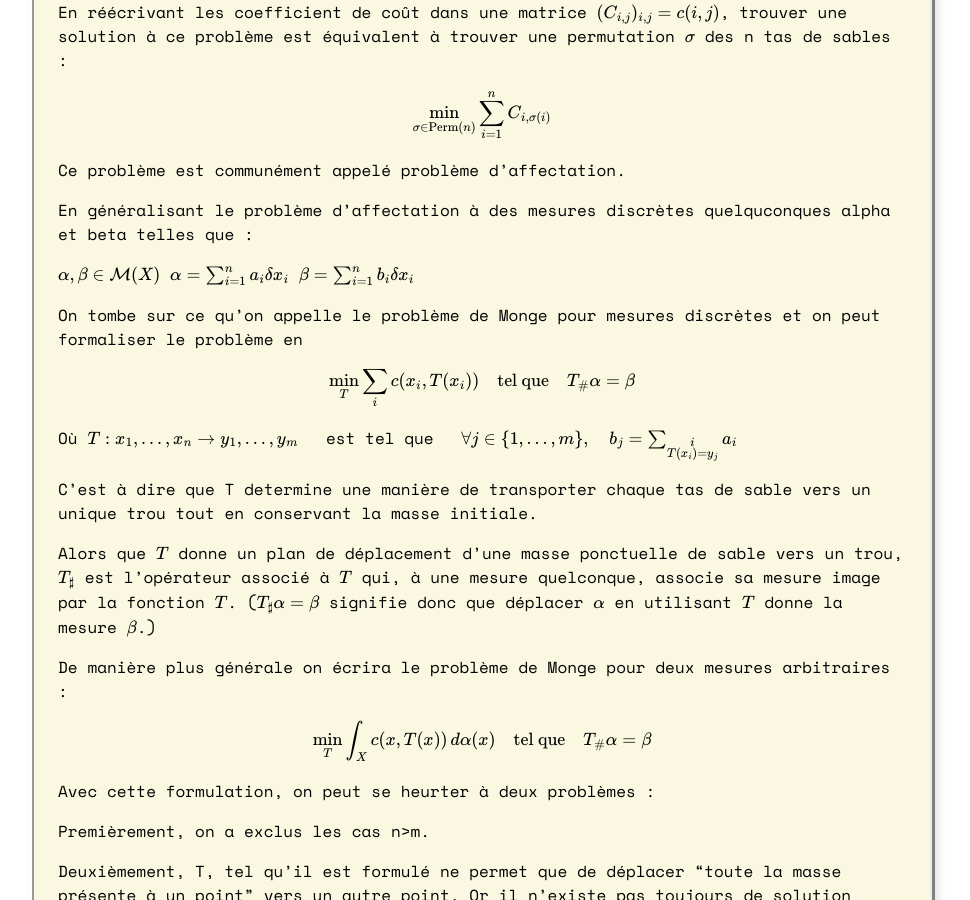
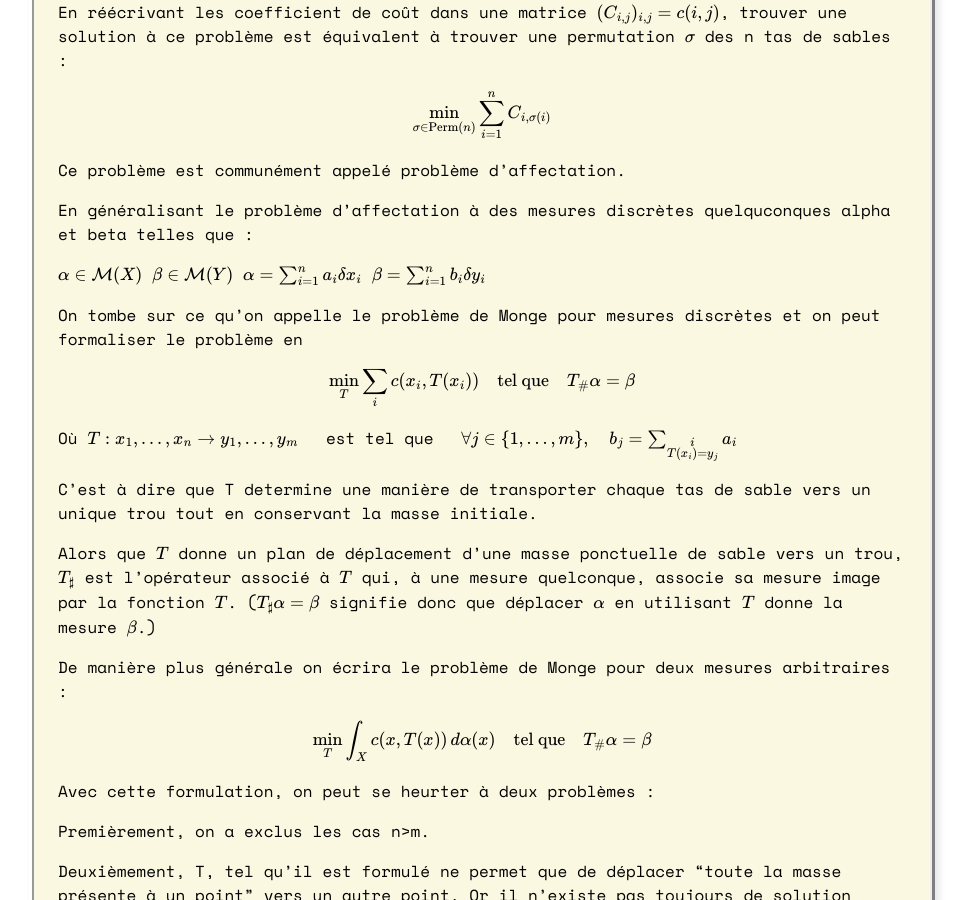
Before and after one commit to 3imaginaryboys3/3imaginaryboys3.github.io, a Jekyll site: the page built from _posts/2025-07-19-du-probl-me-de-transport-la-distance-de-gromov-wassertein.md, in a window 1280 px wide and 900 px high, scrolled down 2015 px. Shown: the whole window, without its empty margins (158-1128 px from the left). Built offline with Jekyll 4.4.1, drawn with Linux system fonts in a browser that asks for light colours; some web fonts are replaced; comment, search, counter and statistics services are not loaded.

Commit message:
Update 2025-07-19-du-probl-me-de-transport-la-distance-de-gromov-wassertein.md

```diff
--- a/_posts/2025-07-19-du-probl-me-de-transport-la-distance-de-gromov-wassertein.md
+++ b/_posts/2025-07-19-du-probl-me-de-transport-la-distance-de-gromov-wassertein.md
@@ -59,9 +59,10 @@ Ce problème est communément appelé problème d’affectation.
 
 En généralisant le problème d’affectation à des mesures discrètes quelquconques alpha et beta telles que :
 
-$$\alpha, \beta \in \mathcal{M}(X)$$
+$$\alpha \in \mathcal{M}(X)$$
+$$\beta \in \mathcal{M}(Y)$$
 $$\alpha = \sum_{i=1}^{n} a_i \delta{x_i} $$
-$$\beta = \sum_{i=1}^{n} b_i \delta{x_i} $$
+$$\beta = \sum_{i=1}^{n} b_i \delta{y_i} $$
 
 On tombe sur ce qu’on appelle le problème de Monge pour mesures discrètes et on peut formaliser le problème en
 
```
